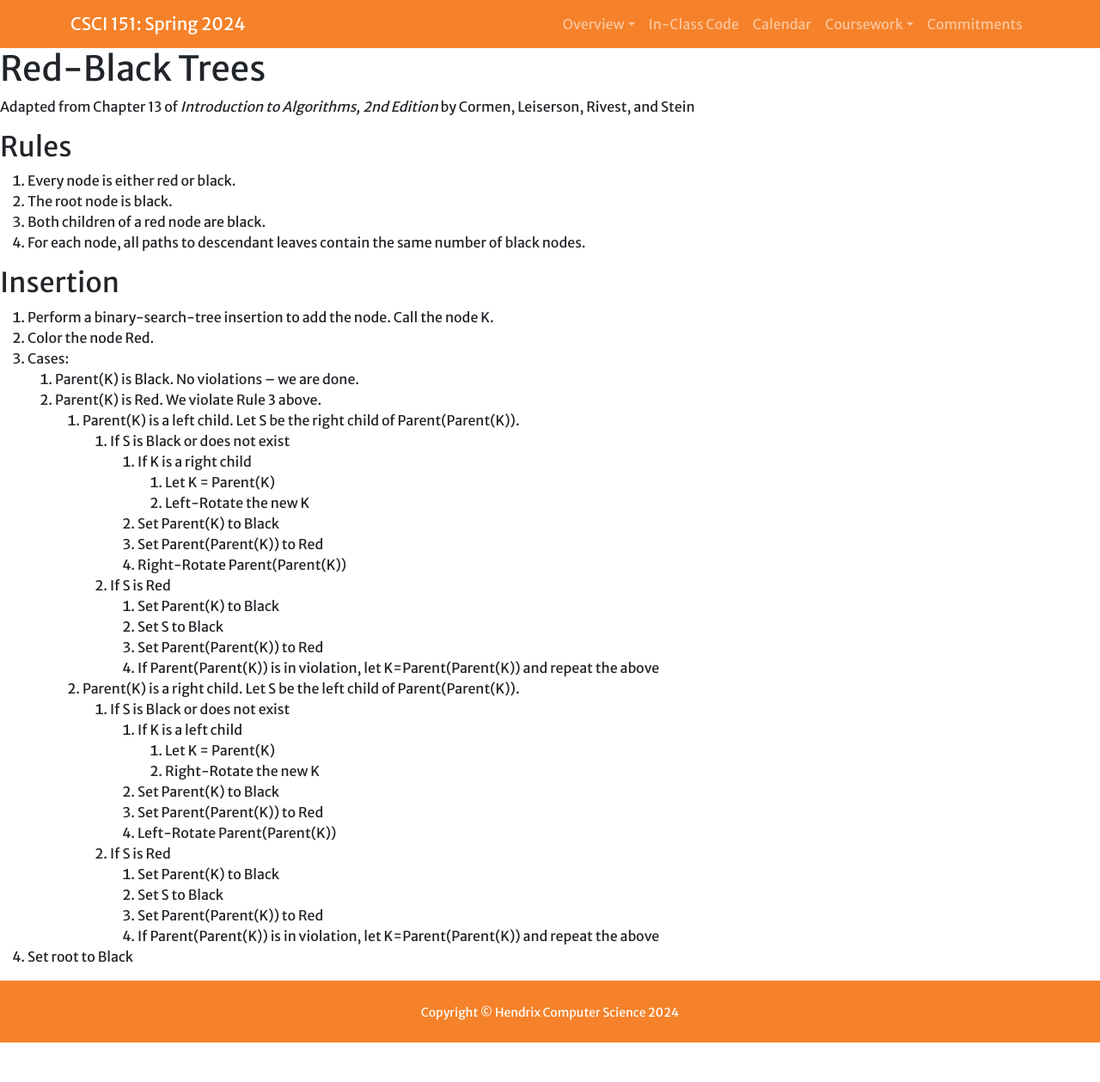
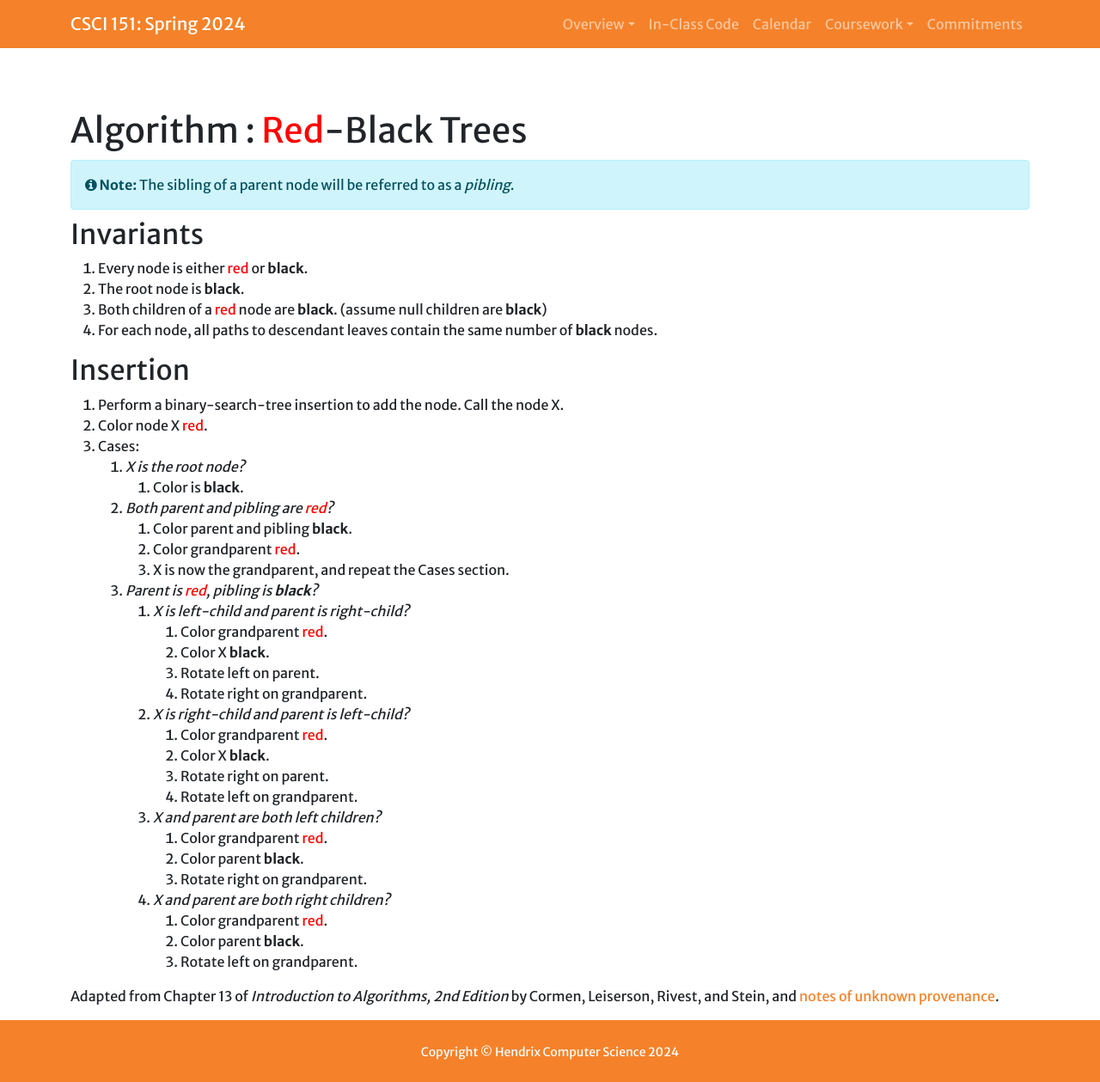
Before and after one commit to Hendrix-CS/csci151, a Jekyll site: the page built from inclass/red_black.md, in a window 1280 px wide and 1259 px high. Shown: the whole window at 86% size. Built offline with Jekyll 4.4.1, drawn with Linux system fonts in a browser that asks for light colours; our own code applies the rules of GitHub Pages for plain Markdown files; a script that is not in the unit is left out.

Commit message:
Updates to Red-Black Trees pseudocode

```diff
--- a/inclass/red_black.md
+++ b/inclass/red_black.md
@@ -1,45 +1,49 @@
-# Red-Black Trees
+---
+layout: work
+type: Algorithm
+worktitle: <span style="color:red">Red</span>-Black Trees
+---
+
+{% include note.html content="The sibling of a parent node will be referred to as a *pibling*." %}
+
+## Invariants
+
+1. Every node is either <span style="color:red">red</span> or **black**.
+2. The root node is **black**.
+3. Both children of a <span style="color:red">red</span> node are **black**. (assume null children are **black**)
+4. For each node, all paths to descendant leaves contain the same number of **black** nodes.
+
+## Insertion
+
+1.	Perform a binary-search-tree insertion to add the node. Call the node X.
+2.	Color node X <span style="color:red">red</span>.
+3.	Cases:
+    1. *X is the root node?*
+        1. Color is **black**.
+    2. *Both parent and pibling are <span style="color:red">red</span>?*
+        1. Color parent and pibling **black**.
+        2. Color grandparent <span style="color:red">red</span>.
+        3. X is now the grandparent, and repeat the Cases section.
+    3. *Parent is <span style="color:red">red</span>, pibling is **black**?*
+        1. *X is left-child and parent is right-child?*
+            1. Color grandparent <span style="color:red">red</span>.
+            2. Color X **black**.
+            3. Rotate left on parent.
+            4. Rotate right on grandparent.
+        2. *X is right-child and parent is left-child?*
+            1. Color grandparent <span style="color:red">red</span>.
+            2. Color X **black**.
+            3. Rotate right on parent.
+            4. Rotate left on grandparent.
+        3. *X and parent are both left children?*
+            1. Color grandparent <span style="color:red">red</span>.
+            2. Color parent **black**.
+            4. Rotate right on grandparent.
+        4. *X and parent are both right children?*
+            1. Color grandparent <span style="color:red">red</span>.
+            2. Color parent **black**.
+            4. Rotate left on grandparent.
+
 
 Adapted from Chapter 13 of *Introduction to Algorithms, 2nd Edition* by Cormen, Leiserson,
-Rivest, and Stein
-
-## Rules
-
-1. Every node is either red or black.
-2. The root node is black.
-3. Both children of a red node are black.
-4. For each node, all paths to descendant leaves contain the same number of black nodes.
-
-## Insertion
-1.	Perform a binary-search-tree insertion to add the node. Call the node K.
-2.	Color the node Red.
-3.	Cases:
-    1.	Parent(K) is Black. No violations – we are done.
-    2.	Parent(K) is Red. We violate Rule 3 above.
-        1.	Parent(K) is a left child. Let S be the right child of Parent(Parent(K)).
-            1.	If S is Black or does not exist
-                1.	If K is a right child
-                    1.	Let K = Parent(K)
-                    2.	Left-Rotate the new K
-                2.	Set Parent(K) to Black
-                3.	Set Parent(Parent(K)) to Red
-                4.	Right-Rotate Parent(Parent(K))
-            2.	If S is Red
-                1.	Set Parent(K) to Black
-                2.	Set S to Black
-                3.	Set Parent(Parent(K)) to Red
-                4.	If Parent(Parent(K)) is in violation, let K=Parent(Parent(K)) and repeat the above
-        2.	Parent(K) is a right child. Let S be the left child of Parent(Parent(K)).
-            1.	If S is Black or does not exist
-                1.	If K is a left child
-                    1.	Let K = Parent(K)
-                    2.	Right-Rotate the new K
-                2.	Set Parent(K) to Black
-                3.	Set Parent(Parent(K)) to Red
-                4.	Left-Rotate Parent(Parent(K))
-            2.	If S is Red
-                1.	Set Parent(K) to Black
-                2.	Set S to Black
-                3.	Set Parent(Parent(K)) to Red
-                4.	If Parent(Parent(K)) is in violation, let K=Parent(Parent(K)) and repeat the above
-4.	Set root to Black
+Rivest, and Stein, and [notes of unknown provenance](http://mainline.brynmawr.edu/Courses/cs246/spring2016/lectures/16_RedBlackTrees.pdf).
```
